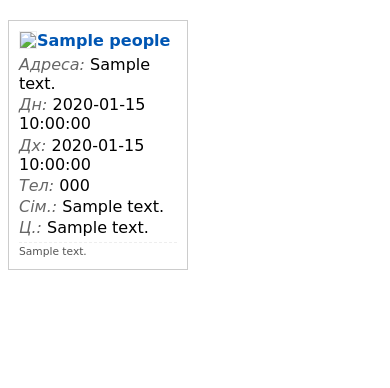
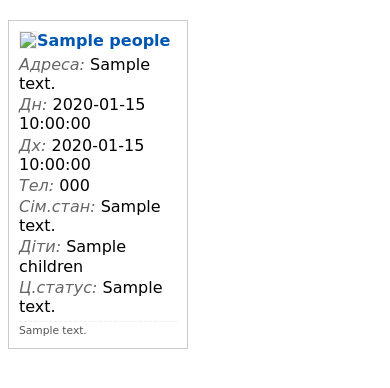
Before and after one commit to onivan/gracedb, a Flask app: template templates/pdf_report.html in a window 390 px wide. Shown: the part 112-500 px from the top of the page. Run offline with Flask 3, Linux system fonts and the light colour scheme; the template is opened without the code that fills it: most values are stand-ins (such as "Sample title", 1, 10 or a date in 2020).

```diff
--- a/app.py
+++ b/app.py
@@ -582,6 +582,9 @@ def export_pdf():
         # 2. Об'єднуємо їх через кому для виводу в PDF
         # Створюємо новий ключ 'phones_display', який ви використаєте в HTML-шаблоні
         item['phones_display'] = ", ".join(formatted_phones)
+        if item['notes']:
+            if  len(item['notes']) < 2:
+                 item['notes'] = ''
 
         if item['photo']:
             item['photo_b64'] = base64.b64encode(item['photo']).decode('utf-8')
--- a/templates/pdf_report.html
+++ b/templates/pdf_report.html
@@ -107,12 +107,13 @@
                     <div class="field"><span class="label">Дн:</span> {{ p.Date_of_Birth or '-' }}</div>
                     <div class="field"><span class="label">Дх:</span> {{ p.Date_of_Bapt or '-' }}</div>
                     <div class="field"><span class="label">Тел:</span> {{ p.phones_display or '-' }}</div>
-                    <div class="field"><span class="label">Сім.:</span> {{ p.family_text or '-' }}</div>
-                    <div class="field"><span class="label">Ц.:</span> {{ p.church_text or '-' }}</div>
+                    <div class="field"><span class="label">Сім.стан:</span> {{ p.family_text or '-' }}</div>
+                    <div class="field"><span class="label">Діти:</span> {{ p.children or '-' }}</div>
+                    <div class="field"><span class="label">Ц.статус:</span> {{ p.church_text or '-' }}</div>
 
 
                     {% if p.notes %}
-                        <div class="note">{{ p.notes }}</div>
+                        <div class="note">{{ p.notes or ''}}</div>
                     {% endif %}
                 </div>
                 <div class="clear"></div>
```
